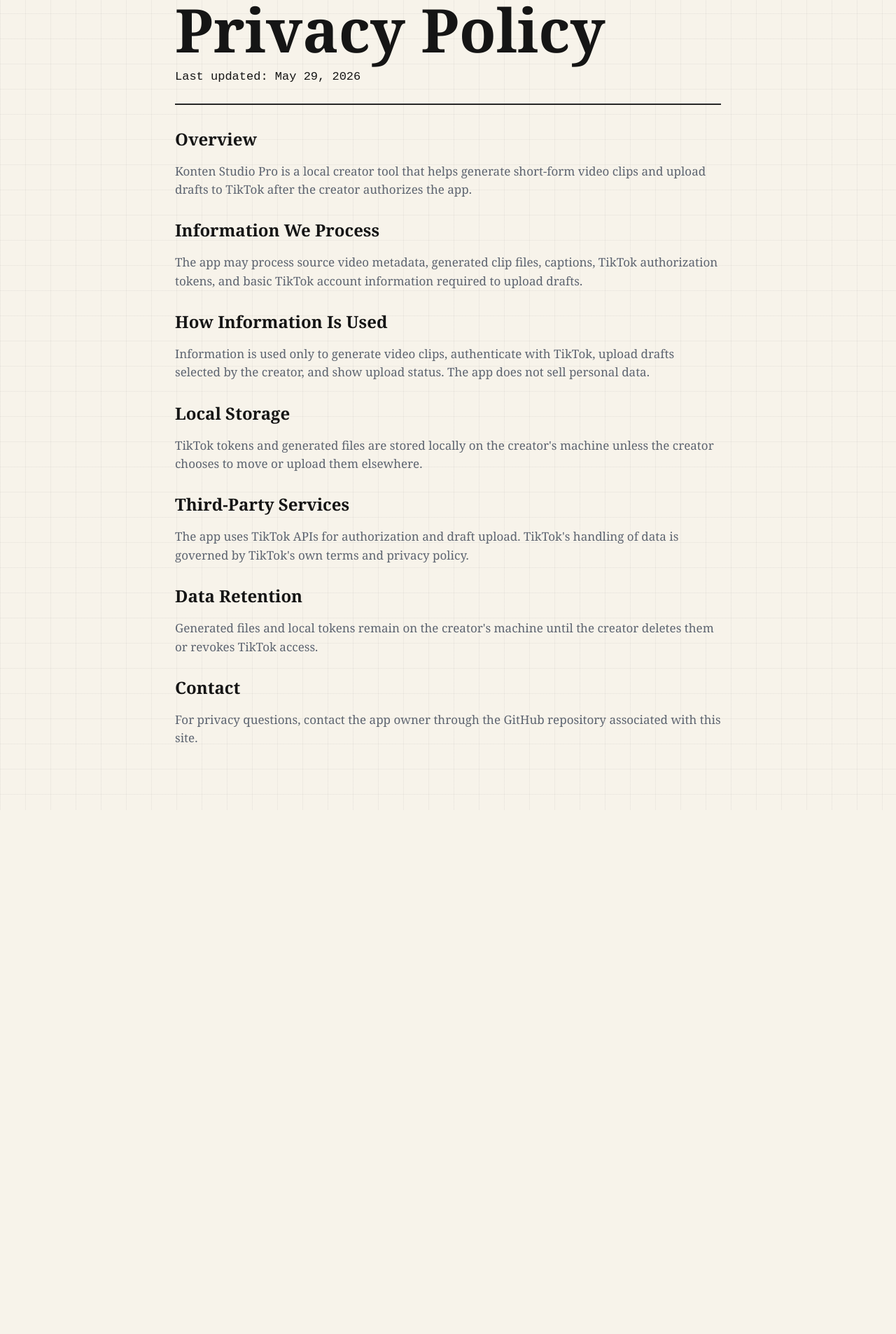
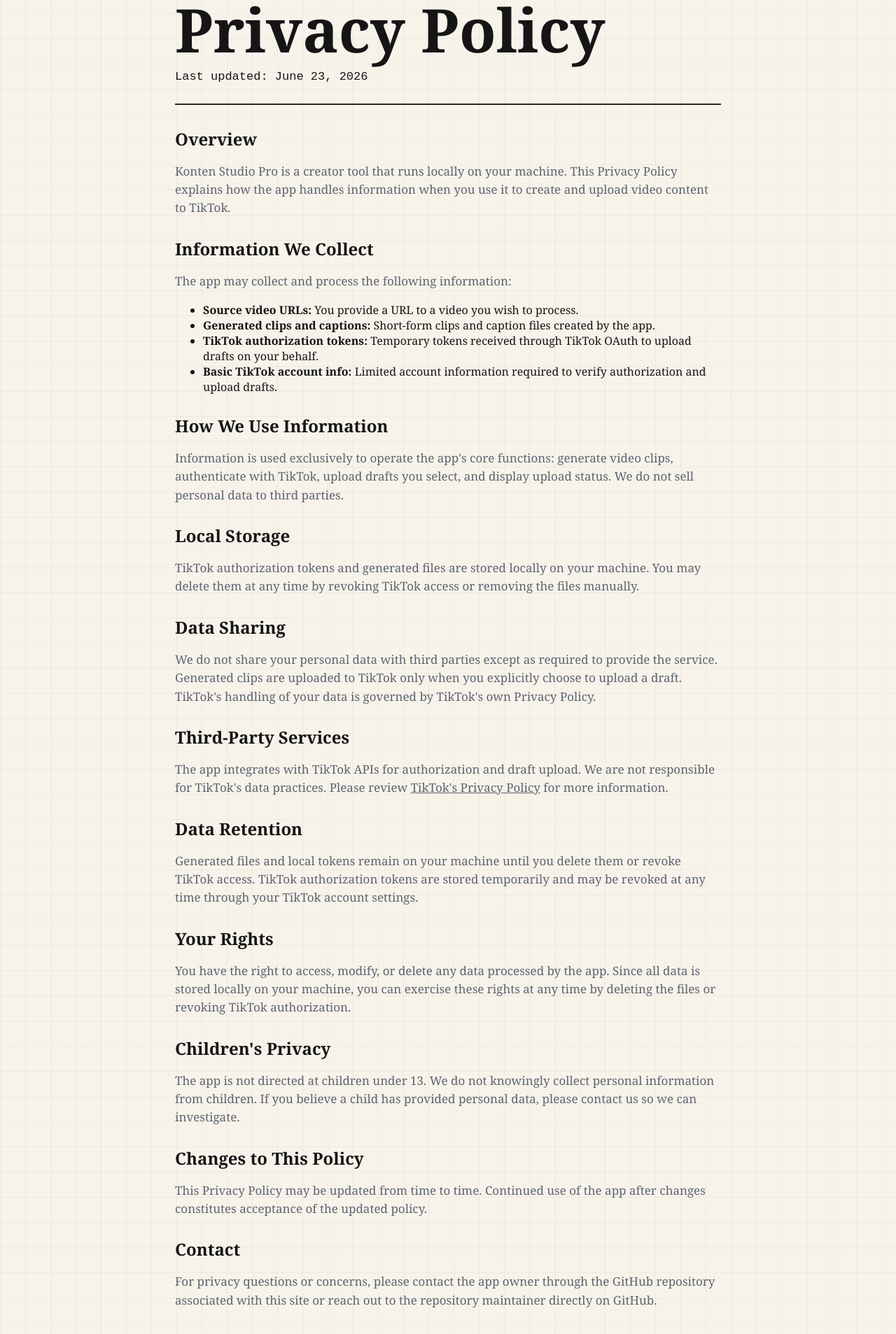
Before and after one commit to az-ka/konten-studio-pro, a plain HTML site: page privacy/index.html in a window 1280 px wide. Shown: the part 125-2032 px from the top of the page at 70% size. Before the commit the page ends 1283 px from the top, so only its background shows below. Drawn offline with Linux system fonts and the light colour scheme.

Commit message:
enhance: improve ToS and Privacy Policy with comprehensive sections for TikTok review

```diff
--- a/privacy/index.html
+++ b/privacy/index.html
@@ -11,51 +11,88 @@
     <main class="document">
       <a class="back" href="../">Konten Studio Pro</a>
       <h1>Privacy Policy</h1>
-      <p class="updated">Last updated: May 29, 2026</p>
+      <p class="updated">Last updated: June 23, 2026</p>
 
       <h2>Overview</h2>
       <p>
-        Konten Studio Pro is a local creator tool that helps generate short-form
-        video clips and upload drafts to TikTok after the creator authorizes the
-        app.
+        Konten Studio Pro is a creator tool that runs locally on your machine.
+        This Privacy Policy explains how the app handles information when you
+        use it to create and upload video content to TikTok.
       </p>
 
-      <h2>Information We Process</h2>
+      <h2>Information We Collect</h2>
+      <p>The app may collect and process the following information:</p>
+      <ul>
+        <li><strong>Source video URLs:</strong> You provide a URL to a video you wish to process.</li>
+        <li><strong>Generated clips and captions:</strong> Short-form clips and caption files created by the app.</li>
+        <li><strong>TikTok authorization tokens:</strong> Temporary tokens received through TikTok OAuth to upload drafts on your behalf.</li>
+        <li><strong>Basic TikTok account info:</strong> Limited account information required to verify authorization and upload drafts.</li>
+      </ul>
+
+      <h2>How We Use Information</h2>
       <p>
-        The app may process source video metadata, generated clip files,
-        captions, TikTok authorization tokens, and basic TikTok account
-        information required to upload drafts.
-      </p>
-
-      <h2>How Information Is Used</h2>
-      <p>
-        Information is used only to generate video clips, authenticate with
-        TikTok, upload drafts selected by the creator, and show upload status.
-        The app does not sell personal data.
+        Information is used exclusively to operate the app's core functions:
+        generate video clips, authenticate with TikTok, upload drafts you select,
+        and display upload status. We do not sell personal data to third parties.
       </p>
 
       <h2>Local Storage</h2>
       <p>
-        TikTok tokens and generated files are stored locally on the creator's
-        machine unless the creator chooses to move or upload them elsewhere.
+        TikTok authorization tokens and generated files are stored locally on
+        your machine. You may delete them at any time by revoking TikTok access
+        or removing the files manually.
+      </p>
+
+      <h2>Data Sharing</h2>
+      <p>
+        We do not share your personal data with third parties except as required
+        to provide the service. Generated clips are uploaded to TikTok only when
+        you explicitly choose to upload a draft. TikTok's handling of your data
+        is governed by TikTok's own Privacy Policy.
       </p>
 
       <h2>Third-Party Services</h2>
       <p>
-        The app uses TikTok APIs for authorization and draft upload. TikTok's
-        handling of data is governed by TikTok's own terms and privacy policy.
+        The app integrates with TikTok APIs for authorization and draft upload.
+        We are not responsible for TikTok's data practices. Please review
+        <a href="https://www.tiktok.com/legal/privacy-policy">TikTok's Privacy Policy</a>
+        for more information.
       </p>
 
       <h2>Data Retention</h2>
       <p>
-        Generated files and local tokens remain on the creator's machine until
-        the creator deletes them or revokes TikTok access.
+        Generated files and local tokens remain on your machine until you delete
+        them or revoke TikTok access. TikTok authorization tokens are stored
+        temporarily and may be revoked at any time through your TikTok account
+        settings.
+      </p>
+
+      <h2>Your Rights</h2>
+      <p>
+        You have the right to access, modify, or delete any data processed by
+        the app. Since all data is stored locally on your machine, you can
+        exercise these rights at any time by deleting the files or revoking
+        TikTok authorization.
+      </p>
+
+      <h2>Children's Privacy</h2>
+      <p>
+        The app is not directed at children under 13. We do not knowingly collect
+        personal information from children. If you believe a child has provided
+        personal data, please contact us so we can investigate.
+      </p>
+
+      <h2>Changes to This Policy</h2>
+      <p>
+        This Privacy Policy may be updated from time to time. Continued use of
+        the app after changes constitutes acceptance of the updated policy.
       </p>
 
       <h2>Contact</h2>
       <p>
-        For privacy questions, contact the app owner through the GitHub
-        repository associated with this site.
+        For privacy questions or concerns, please contact the app owner through
+        the GitHub repository associated with this site or reach out to
+        the repository maintainer directly on GitHub.
       </p>
     </main>
   </body>
```
Also changed, not shown: terms/index.html (+77 -24 lines).
